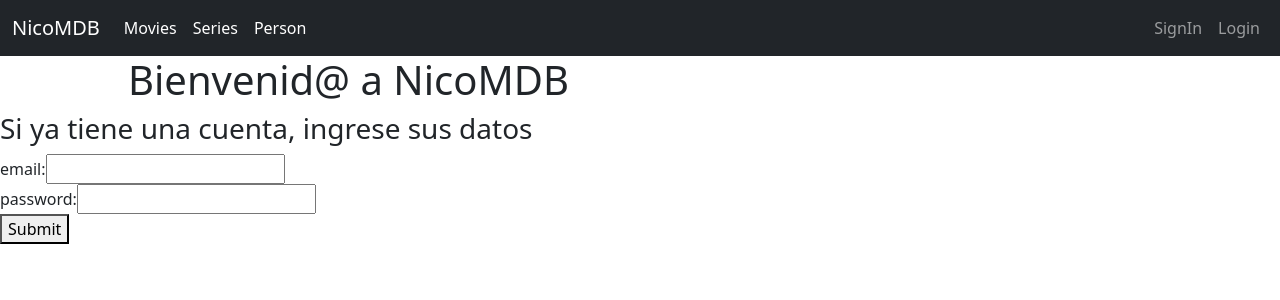
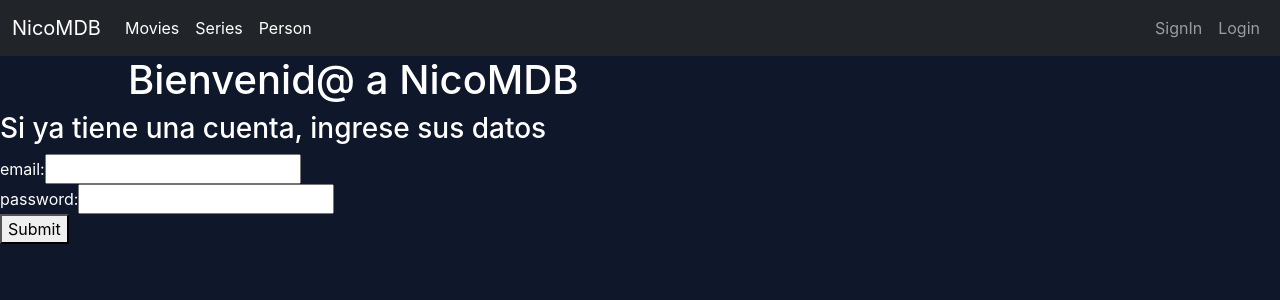
Before and after one commit to NicoFJCruz/TheMovieDatabse-Frontend, a React (Vite) app: page /login in a window 1280 px wide. Shown: the top 300 px of the page. Built offline with nearby package versions, Linux system fonts and the light colour scheme.

Commit message:
fix Individual Movie

```diff
--- a/src/components/Individual/IndividualMovie.jsx
+++ b/src/components/Individual/IndividualMovie.jsx
@@ -85,7 +85,7 @@ const IndividualMovie = ({ user, setFavorites }) => {
       .then(() => setIsFavorite(false));
   };
 
-  if (!data.id) {
+  if (!data.id || !credits.id) {
     return <h1> Loading... </h1>;
   }
 
@@ -194,13 +194,25 @@ const IndividualMovie = ({ user, setFavorites }) => {
                   <h4> Status:</h4> <p>{data.status}</p>
                 </div>
 
+                {params.category === "movie" ? (
+                  <>
                     <div className="details1">
                       <h4> Date:</h4> <p>{data.release_date}</p>
                     </div>
-
                     <div className="details1">
                       <h4> Duration:</h4> <p>{data.runtime} minutes</p>
                     </div>
+                  </>
+                ) : (
+                  <>
+                    <div className="details1">
+                      <h4> Date:</h4> <p>{data.first_air_date}</p>
+                    </div>
+                    <div className="details1">
+                      <h4> Episodes:</h4> <p>{data.number_of_episodes}</p>
+                    </div>
+                  </>
+                )}
               </div>
 
               <div className="decorative-line2"></div>
@@ -252,7 +264,7 @@ const IndividualMovie = ({ user, setFavorites }) => {
         </div>
       </div>
 
-      <Cast cast={credits.cast}/>
+      <Cast cast={credits.cast} />
     </div>
   );
 };
--- a/src/index.css
+++ b/src/index.css
@@ -68,13 +68,15 @@ button:focus-visible {
   }
 } */
 
-body {
+html body {
   margin: 0;
   font-family: -apple-system, BlinkMacSystemFont, "Segoe UI", "Roboto", "Oxygen",
     "Ubuntu", "Cantarell", "Fira Sans", "Helvetica Neue", sans-serif;
   -webkit-font-smoothing: antialiased;
   -moz-osx-font-smoothing: grayscale;
   overflow-x: hidden;
+  background-color: #0f172a;
+  color: white;
 }
 
 code {
```
Lines whose indentation alone changed are shown as unchanged.
